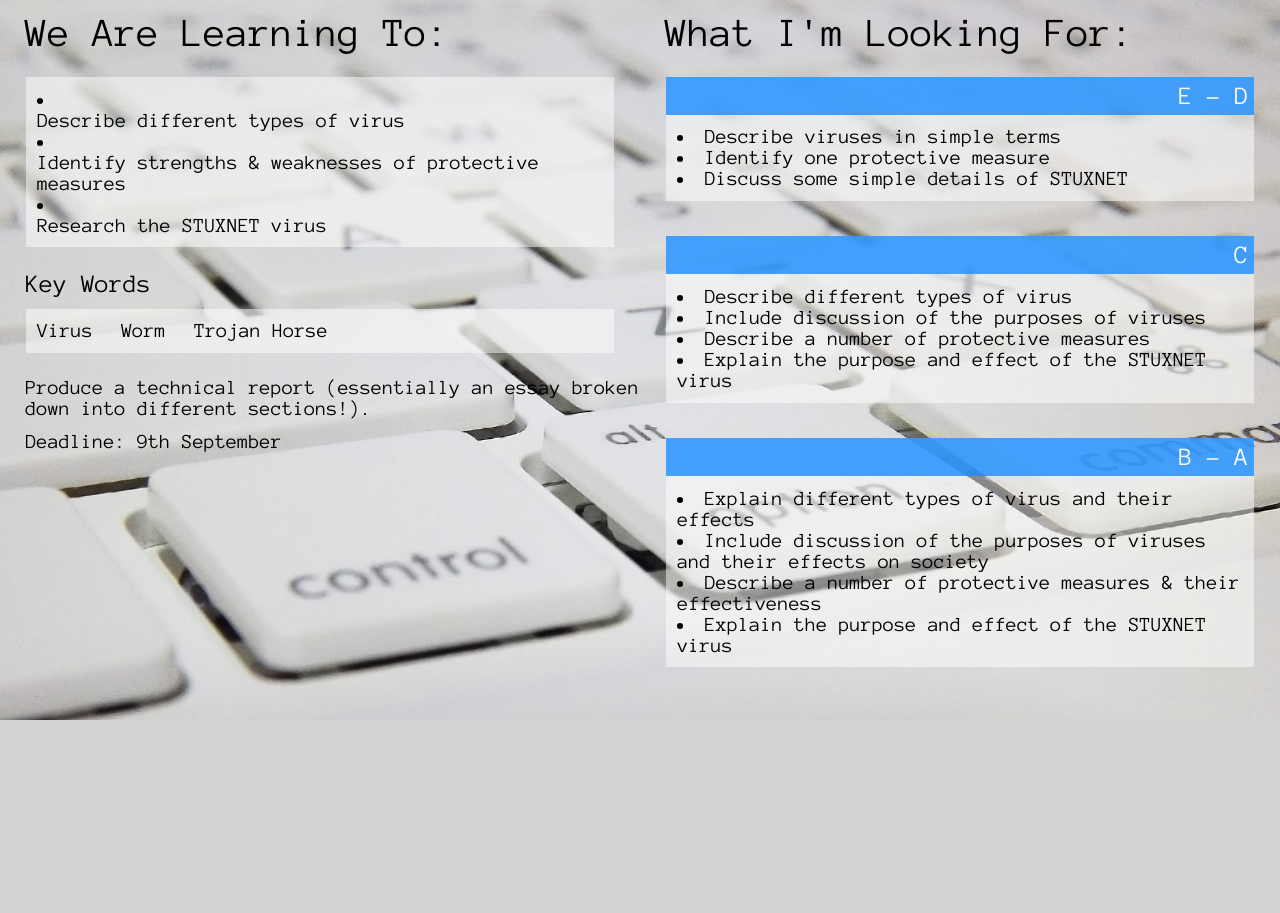
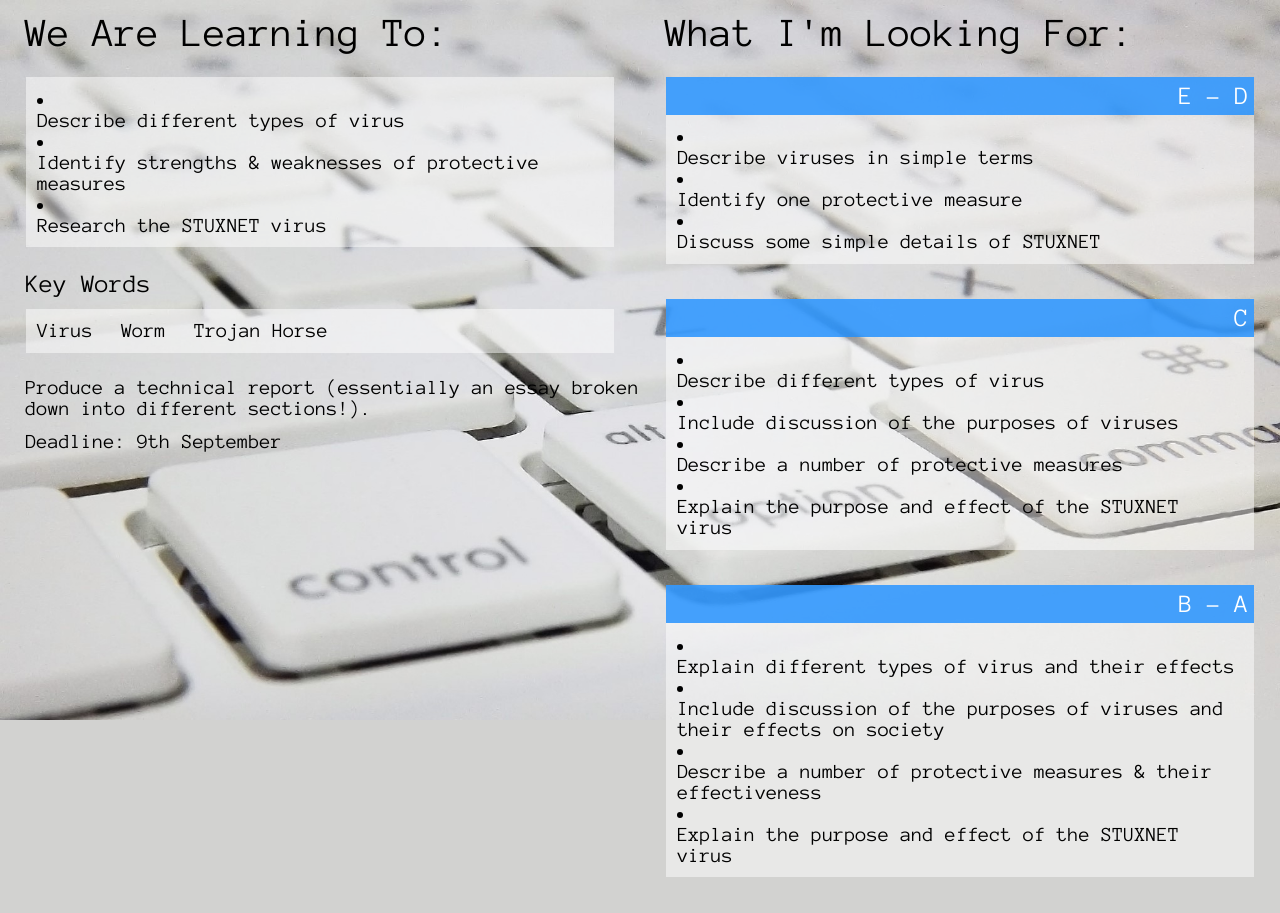
Before and after one commit to MalphasWats/computing.codes, a Jekyll site: the page built from _posts/2015-09-08-Viruses-Report.markdown, in a window 1280 px wide. Built offline with Jekyll 4.4.1, drawn with Linux system fonts in a browser that asks for light colours; Markdown is read by kramdown in place of the engine named in the settings.

Commit message:
markdownify is back in!

```diff
--- a/_layouts/default.html
+++ b/_layouts/default.html
@@ -18,7 +18,7 @@
         <h2>Key Words</h2>
         <ul id="keywords">
             {% for word in page.keywords %}
-            <li>{{ word }}</li>
+            <li>{{ word | markdownify }}</li>
             {% endfor %}
         </ul>
         {% endif %}
@@ -29,21 +29,21 @@
         <h2>{{page.wilf_1_levels}}</h2>
         <ul>
             {% for wilf in page.wilf_1_bullets %}
-            <li>{{ wilf }}</li>
+            <li>{{ wilf | markdownify }}</li>
             {% endfor %}
         </ul>
 
         <h2>{{page.wilf_2_levels}}</h2>
         <ul>
             {% for wilf in page.wilf_2_bullets %}
-            <li>{{ wilf }}</li>
+            <li>{{ wilf | markdownify }}</li>
             {% endfor %}
         </ul>
 
         <h2>{{page.wilf_3_levels}}</h2>
         <ul>
             {% for wilf in page.wilf_3_bullets %}
-            <li>{{ wilf }}</li>
+            <li>{{ wilf | markdownify }}</li>
             {% endfor %}
         </ul>
 
```
